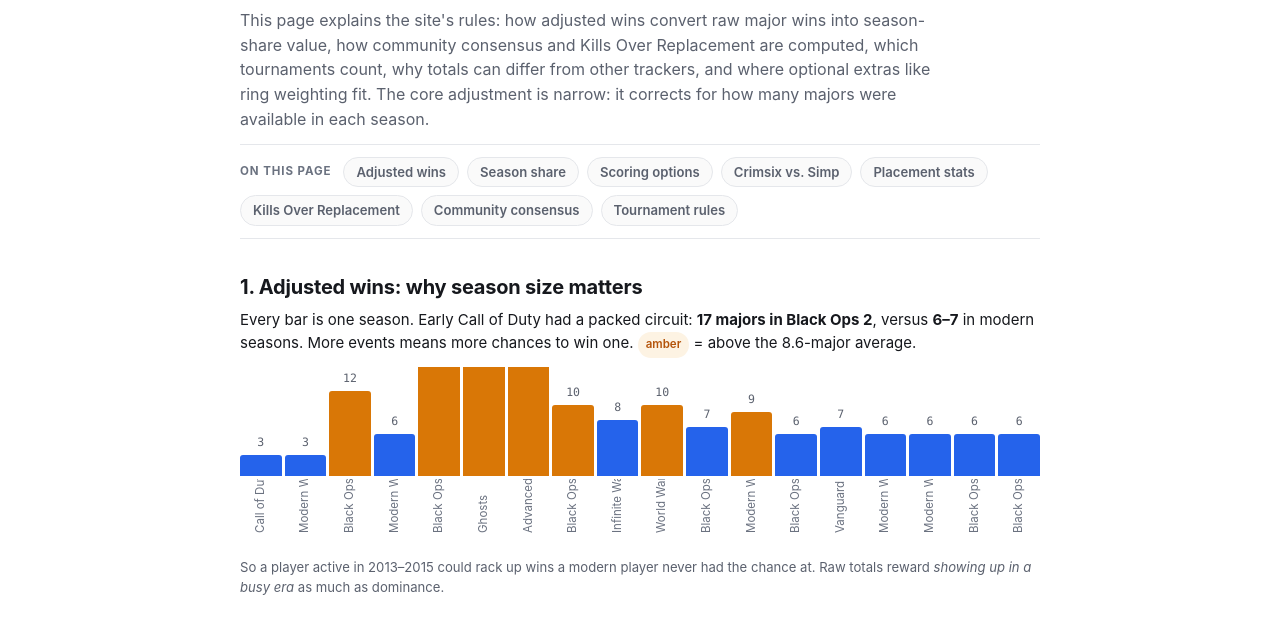
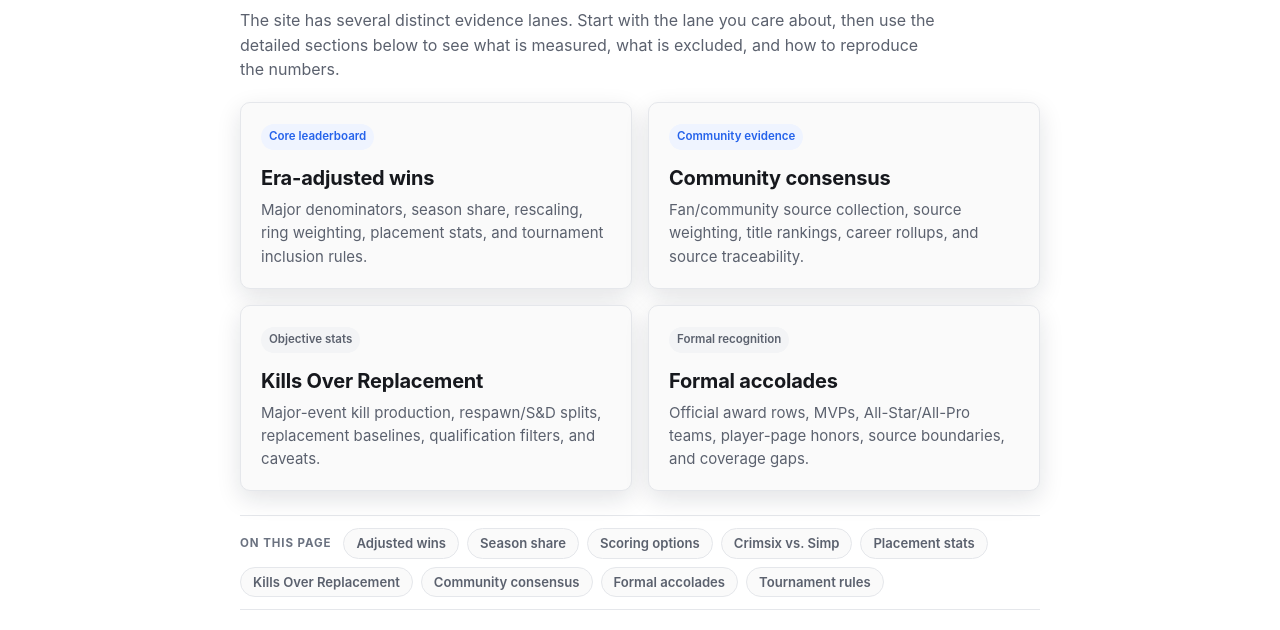
Before and after one commit to benjaminshoemaker/cod-stats, a website: page site/methodology.html in a window 1280 px wide. Shown: the part 115-745 px from the top of the page. Drawn offline with Linux system fonts and the light colour scheme.

Commit message:
Add methodology hub and source-depth notes

```diff
--- a/site/methodology.html
+++ b/site/methodology.html
@@ -49,6 +49,13 @@
 .qa h3{margin:0 0 var(--space-2);font-size:var(--text-md)}
 .qa p{margin:var(--space-2) 0}
 .jump{margin:var(--space-1) 0 var(--space-4)}
+.method-hub{display:grid;grid-template-columns:repeat(2,minmax(0,1fr));gap:var(--space-4);margin:var(--space-5) 0 var(--space-6)}
+.method-card{display:block;background:var(--panel);border:1px solid var(--line);border-radius:var(--radius);box-shadow:var(--shadow);padding:var(--space-5);color:var(--ink)}
+.method-card:hover{text-decoration:none;border-color:var(--accent)}
+.method-card h2{margin:var(--space-2) 0;font-size:var(--text-xl)}
+.method-card p{margin:0;color:var(--muted)}
+.method-card .pill{margin-bottom:var(--space-2)}
+@media(max-width:720px){.method-hub{grid-template-columns:1fr}}
 .src-split{display:grid;grid-template-columns:1fr 1fr;gap:var(--space-3);margin:var(--space-3) 0}
 @media(max-width:640px){.src-split{grid-template-columns:1fr}}
 .src-split .opt h3{font-size:var(--text-base);margin:0 0 var(--space-1)}
@@ -102,9 +109,29 @@ const bo2=D.majors['Black Ops 2'], small=6;
 
 root.innerHTML=`
   <h1>Methodology</h1>
-  <p class="lede">This page explains the site's rules: how adjusted wins convert raw major wins into season-share value,
-  how community consensus and Kills Over Replacement are computed, which tournaments count, why totals can differ from other trackers, and where optional extras like ring weighting fit.
-  The core adjustment is narrow: it corrects for how many majors were available in each season.</p>
+  <p class="lede">The site has several distinct evidence lanes. Start with the lane you care about, then use the detailed sections below to see what is measured, what is excluded, and how to reproduce the numbers.</p>
+  <div class="method-hub" aria-label="Methodology areas">
+    <a class="method-card" href="#era-adjustment">
+      <span class="pill tag">Core leaderboard</span>
+      <h2>Era-adjusted wins</h2>
+      <p>Major denominators, season share, rescaling, ring weighting, placement stats, and tournament inclusion rules.</p>
+    </a>
+    <a class="method-card" href="#community-consensus">
+      <span class="pill tag">Community evidence</span>
+      <h2>Community consensus</h2>
+      <p>Fan/community source collection, source weighting, title rankings, career rollups, and source traceability.</p>
+    </a>
+    <a class="method-card" href="#kills-over-replacement">
+      <span class="pill flat">Objective stats</span>
+      <h2>Kills Over Replacement</h2>
+      <p>Major-event kill production, respawn/S&amp;D splits, replacement baselines, qualification filters, and caveats.</p>
+    </a>
+    <a class="method-card" href="#formal-accolades">
+      <span class="pill flat">Formal recognition</span>
+      <h2>Formal accolades</h2>
+      <p>Official award rows, MVPs, All-Star/All-Pro teams, player-page honors, source boundaries, and coverage gaps.</p>
+    </a>
+  </div>
   ${pageToc([
     ['era-adjustment','Adjusted wins'],
     ['season-share','Season share'],
@@ -113,6 +140,7 @@ root.innerHTML=`
     ['placement','Placement stats'],
     ['kills-over-replacement','Kills Over Replacement'],
     ['community-consensus','Community consensus'],
+    ['formal-accolades','Formal accolades'],
     ['tournaments','Tournament rules']
   ])}
 
@@ -236,12 +264,18 @@ root.innerHTML=`
   <h2 id="community-consensus">7. Community consensus ${anchorLink('community-consensus','Community consensus')}</h2>
   <p>The <a href="community.html">Community Consensus</a> page is a separate evidence lane from era-adjusted wins, KOR, formal honors, and authored/media rankings. It tries to answer one narrower question: <strong>what did the available community ranking evidence say about the best players in each title?</strong> It is not an author ranking and it does not use event wins as a scoring input.</p>
   <p>Each title is scored from explicit ranked community evidence: aggregate survey results where available, thread clusters with extractable ranked ballots, and rare single community ballots when they are the only usable source. A player's ballot points are normalized by list size, source contributions are weighted by source type, sample size, timing, season coverage, and bounded Reddit-score signals, then summed within that title.</p>
+  <p>Source density is not uniform across eras. For recent titles, the strongest usable evidence is often a single large community poll with thousands of votes, so that poll may carry the title by itself. Older titles generally do not have comparable aggregate polls preserved, so their rankings are reconstructed from smaller Reddit threads, archived discussions, and other extractable community lists. The goal is not to pretend every title has identical source depth; it is to create a consistent, auditable community-ranking lane across all titles using the best available evidence for each era.</p>
   <p>Thread comments from the same discussion are averaged into one source before source weighting, because they are not fully independent publications. When individual comment scores are captured, they only redistribute influence <em>inside that source</em>; they do not make the whole thread count as more independent evidence. Reviewed-but-not-scored sources remain visible in the ledger so missing or rejected evidence does not disappear.</p>
   <p>The cross-title rollup converts each title rank to a top-heavy score with <span class="formula">((31 - rank) / 30) ** 2.5</span>. Every played title can contribute the same maximum; source quality is handled inside the title, not by making modern titles count more. The normalized view divides by titles played so shorter careers can be evaluated beside longer ones.</p>
   <p><strong>How to read it:</strong> consensus is useful for preserving the community's memory of title-level player quality, especially where raw wins miss the story. It should sit beside resume, stats, honors, and source caveats. A blank or low score means the current source inventory did not capture support, not that no support existed.</p>
 
+  <h2 id="formal-accolades">8. Formal accolades ${anchorLink('formal-accolades','Formal accolades')}</h2>
+  <p><strong>Formal accolades</strong> are profile context, not an input to adjusted wins, community consensus, or Kills Over Replacement. Player pages and compare rows surface official recognition rows from the CoD Esports Wiki awards table: Champs MVPs, Event MVPs, Grand Finals MVPs, Season MVP, Rookie of the Year, CDL First/Second Team, and CWL All-Star selections.</p>
+  <p>The build keeps this lane intentionally narrow. Media rankings, Breaking Point lists, Reddit/community rankings, eye-test arguments, role-adjusted skill claims, and performance stats do not enter this honors section. Those belong in community consensus or objective-stat lanes when they are usable there.</p>
+  <p>Coverage is uneven by era. CDL-era awards are more standardized; early-era awards are sparse and sometimes do not exist in the current source table. A blank honors list therefore means <em>no row in the current formal-awards source set</em>, not proof that the player never received contemporaneous recognition.</p>
+
   <a id="data-source"></a>
-  <h2 id="tournaments">8. Which tournaments count, and who decides ${anchorLink('tournaments','Tournament rules')}</h2>
+  <h2 id="tournaments">9. Which tournaments count, and who decides ${anchorLink('tournaments','Tournament rules')}</h2>
   <p class="lede" style="font-size:var(--text-md)"><strong>The short version: we don't decide.</strong> An event counts here if and only if
   the CoD Esports Wiki tags it <strong>Major</strong> or <strong>Premier</strong> tier and the player finished 1st. That's it. We mirror the
   wiki's <a href="https://cod-esports.fandom.com/wiki/List_of_Most_Major_Tournament_Wins_by_Player">Major Wins list</a>, the community's
```
Also changed, not shown: site/changelog.html (+4 -0 lines), tests/leaderboard.spec.ts (+8 -1 lines).
